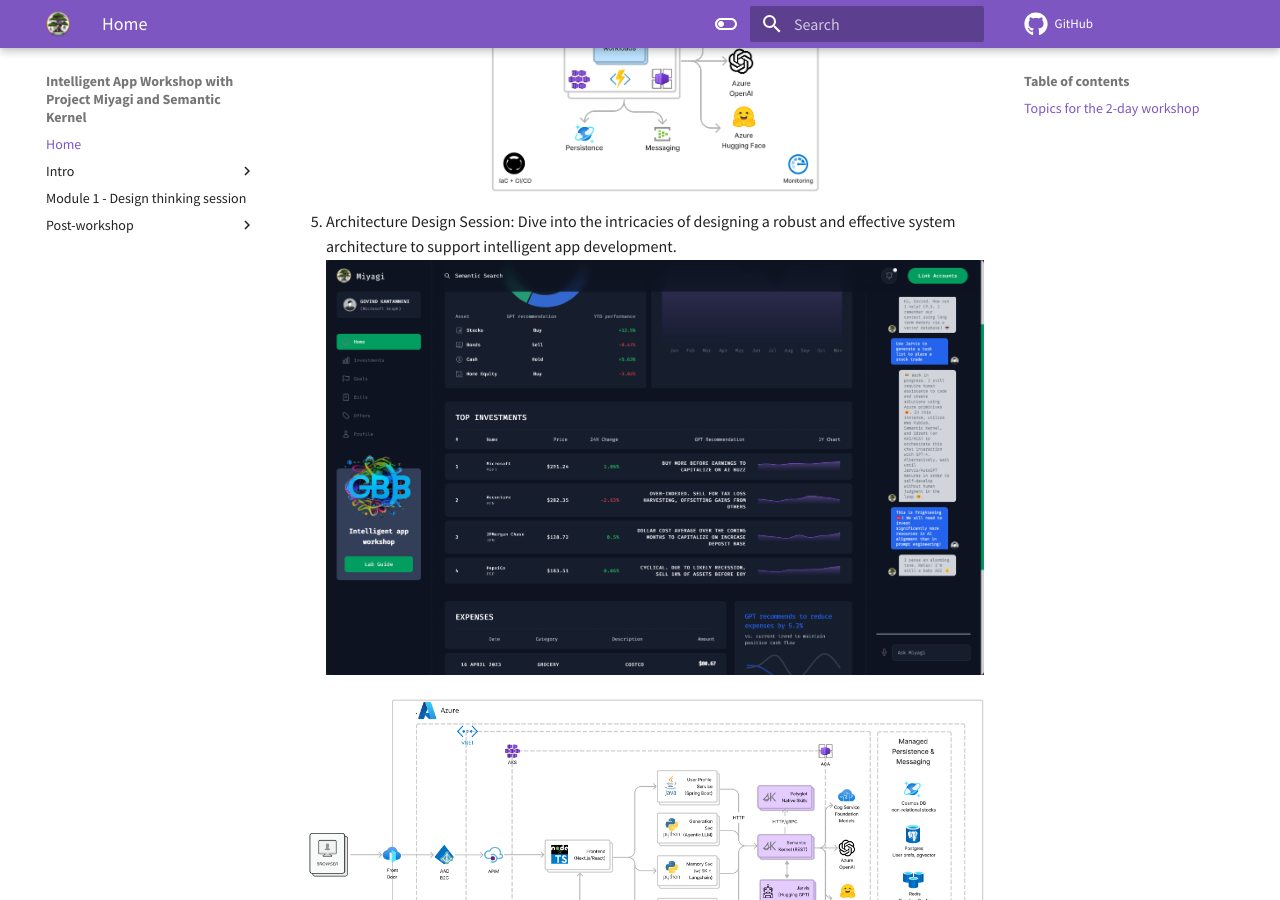
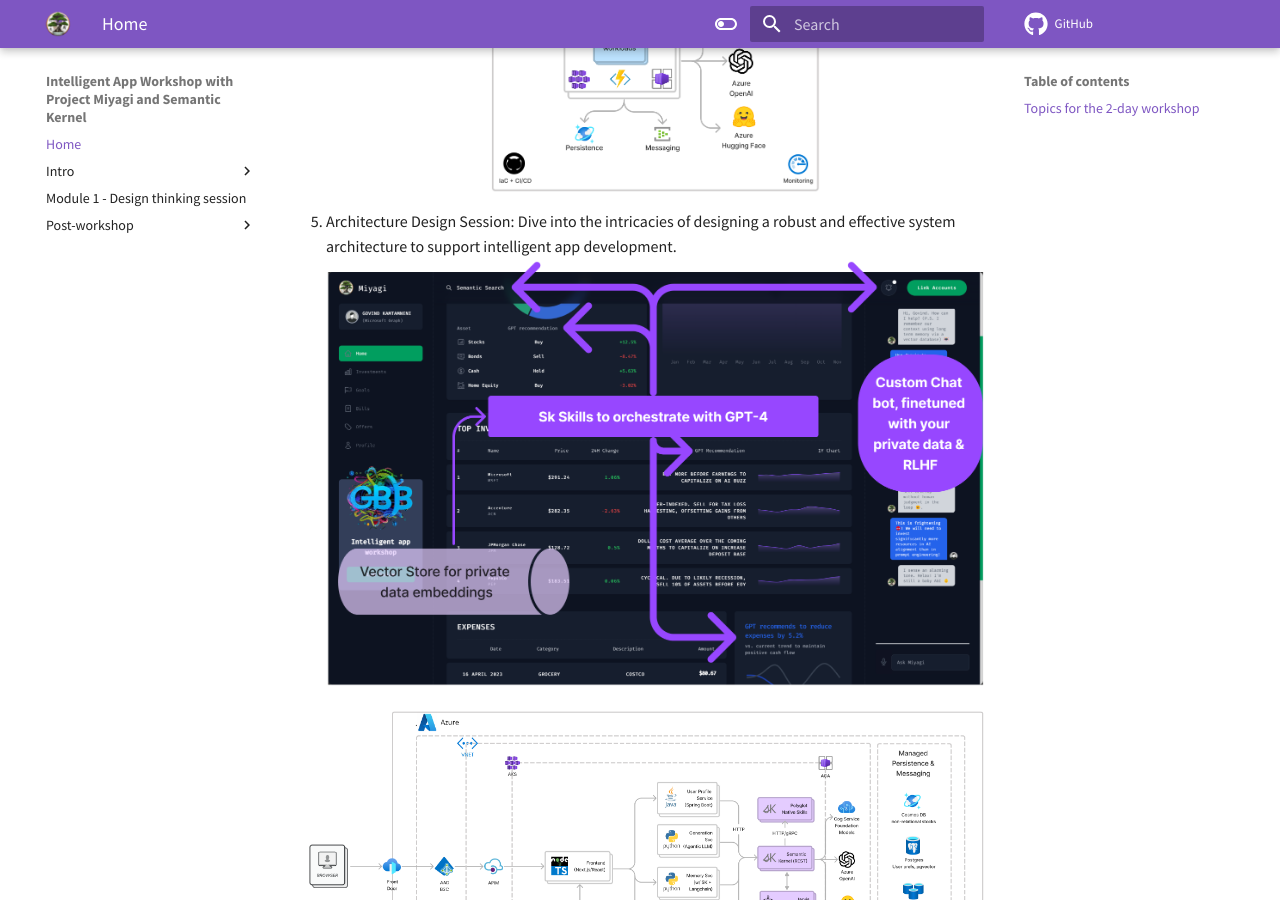
Before and after one commit to Azure/intelligent-app-workshop, an MkDocs documentation site: the page built from docs/index.md, in a window 1280 px wide and 900 px high, scrolled down 944 px. Built offline with MkDocs 1.6.1 and Material for MkDocs 9.7.7, drawn with Linux system fonts in a browser that asks for light colours; comment, search, counter and statistics services are not loaded.

Commit message:
add ui annotations

```diff
--- a/docs/index.md
+++ b/docs/index.md
@@ -12,7 +12,7 @@ By leveraging design thinking, [Semantic Kernel (SK)](https://github.com/microso
 1. Design Thinking Session: A collaborative brainstorming activity to identify existing use cases, focusing on addressing user needs and alleviating pain points.
 1. End-to-End Application Lifecycle Workshop featuring [Miyagi](https://github.com/Azure-Samples/miyagi): Gain hands-on experience in incorporating SK into the entire application lifecycle, including leveraging SK skills to orchestrate complex flows with Azure OpenAI models. <p align="center"><img src="assets/images/basic-arch.png" width=50% /></p>
 1. Architecture Design Session: Dive into the intricacies of designing a robust and effective system architecture to support intelligent app development.
-![miyagi-ui](assets/images/wip-ui.png)
+![miyagi-ui](assets/images/ui-annotations.png)
 
 
 ![miyagi-arch](assets/images/wip-azure.png)
```
Also changed, not shown: docs/assets/images/ui-annotations.png (added).
